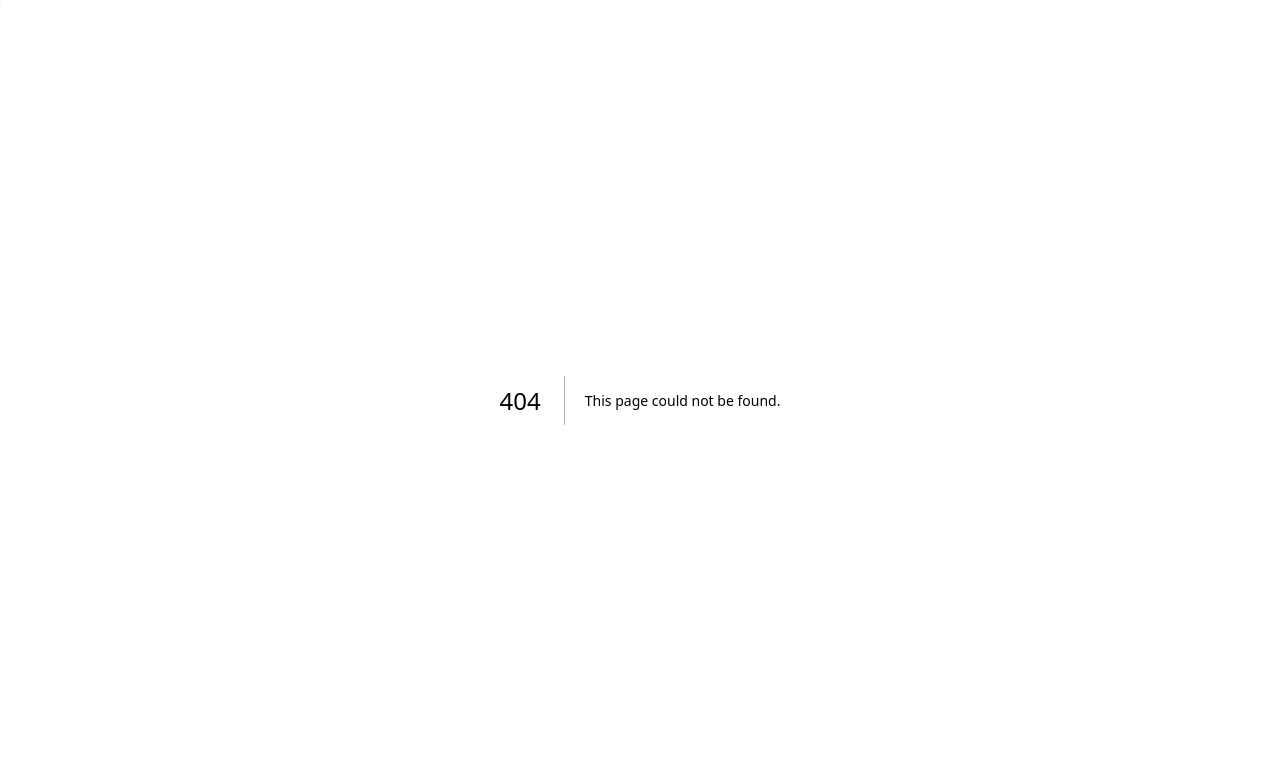
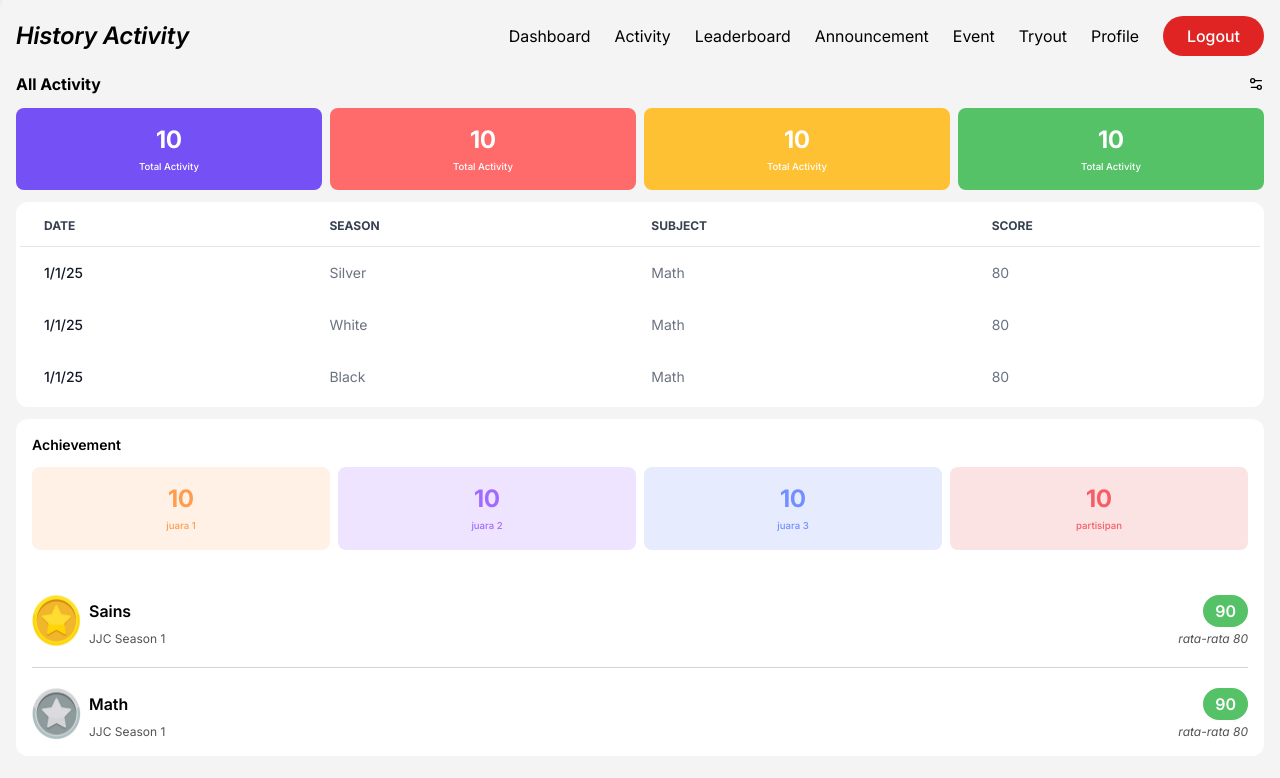
Before and after one commit to Firay24/JD-FiraYusiRukmana-jcc-frontend, a Next.js app: page /member/history-activity in a window 1280 px wide. Before the commit this address had no page. Shown: the top 778 px of the page. Built offline with nearby package versions, Linux system fonts and the light colour scheme.

Commit message:
feat(member): add history activity page
- Added new history activity page
- Created components for achievements
- Created components for activity cards
- Implemented table for activity display
- Replaced old activity page

```diff
--- /dev/null
+++ b/src/app/member/history-activity/_component/Achievement/index.tsx
@@ -0,0 +1,80 @@
+import React from "react";
+import CardHistoryActivity from "../CardActivity";
+import goldStar from "@public/img/star-1.png";
+import silverStar from "@public/img/star-2.png";
+
+const Achievement = () => {
+  return (
+    <div className="flex-col gap-1 p-3">
+      <p className="text-sm font-semibold">Achievement</p>
+      <div className="mt-3 flex flex-row gap-2">
+        {[1, 2, 3, 4].map((_, i) => {
+          const bgColors = ["bg-[#FFF1E6]", "bg-[#EEE4FF]", "bg-[#E6EBFE]", "bg-[#FBE2E3]"];
+          const textColors = ["text-[#FF9C4F]", "text-[#A16AFF]", "text-[#718FFF]", "text-[#F75E64]"];
+          const title = ["juara 1", "juara 2", "juara 3", "partisipan"];
+          return (
+            <div key={i} className="w-full">
+              <CardHistoryActivity title={title[i % title.length]} count={10} bgColor={bgColors[i % bgColors.length]} textColor={textColors[i % textColors.length]} />
+            </div>
+          );
+        })}
+      </div>
+
+      {/* List */}
+      <div className="mt-[45px] flex flex-col gap-5">
+        <div className="flex flex-row gap-2 border-b border-neutral-300 pb-5">
+          <img src={goldStar.src} alt="" />
+          <div className="flex w-full flex-col gap-1">
+            <div className="flex flex-row items-center justify-between gap-2">
+              <p className="text-md font-semibold">Sains</p>
+              <p className="text-md w-max rounded-full bg-base-green px-3 py-1 text-end font-semibold text-white">90</p>
+            </div>
+
+            <div className="flex flex-row items-center justify-between gap-2">
+              <div className="flex items-center gap-2">
+                <p className="text-xs text-neutral-600">JJC Season 1</p>
+              </div>
+              <p className="text-xs italic text-neutral-600">rata-rata 80</p>
+            </div>
+          </div>
+        </div>
+        <div className="flex flex-row gap-2">
+          <img src={silverStar.src} alt="" />
+          <div className="flex w-full flex-col gap-1">
+            <div className="flex flex-row items-center justify-between gap-2">
+              <p className="text-md font-semibold">Math</p>
+              <p className="text-md w-max rounded-full bg-base-green px-3 py-1 text-end font-semibold text-white">90</p>
+            </div>
+
+            <div className="flex flex-row items-center justify-between gap-2">
+              <div className="flex items-center gap-2">
+                <p className="text-xs text-neutral-600">JJC Season 1</p>
+              </div>
+              <p className="text-xs italic text-neutral-600">rata-rata 80</p>
+            </div>
+          </div>
+        </div>
+      </div>
+      {/* <div className="mt-[45px] flex flex-col gap-2">
+        <div className="flex flex-row items-center justify-between gap-2">
+          <div className="flex flex-row items-center gap-2">
+            <img src={goldStar.src} alt="" />
+            <div className="flex flex-col gap-1">
+              <p className="text-md font-semibold">Sains</p>
+              <p className="text-xs text-neutral-600">JJC Season 1</p>
+            </div>
+          </div>
+
+          <div>
+            <div className="flex flex-col items-end gap-1">
+              <p className="text-md w-max rounded-full bg-base-green px-3 py-1 text-end font-semibold text-white">90</p>
+              <p className="text-xs italic text-neutral-600">rata-rata 80</p>
+            </div>
+          </div>
+        </div>
+      </div> */}
+    </div>
+  );
+};
+
+export default Achievement;
--- /dev/null
+++ b/src/app/member/history-activity/_component/CardActivity/index.tsx
@@ -0,0 +1,13 @@
+import React from "react";
+import { TCardProps } from "./type";
+
+const CardHistoryActivity = ({ bgColor = "bg-white", title, count, textColor = "text-white" }: TCardProps) => {
+  return (
+    <div className={`${bgColor} flex flex-col items-center gap-1 rounded-lg p-4 ${textColor}`}>
+      {count && <p className="text-2xl font-bold">{count}</p>}
+      {title && <p className="text-center text-[0.6rem] font-medium">{title}</p>}
+    </div>
+  );
+};
+
+export default CardHistoryActivity;
--- /dev/null
+++ b/src/app/member/history-activity/_component/CardActivity/type.ts
@@ -0,0 +1,6 @@
+export type TCardProps = {
+  title: string;
+  count: number;
+  bgColor: string;
+  textColor?: string;
+};
--- /dev/null
+++ b/src/app/member/history-activity/_component/Table/index.tsx
@@ -0,0 +1,54 @@
+import React from "react";
+
+const Table = () => {
+  return (
+    <div className="relative overflow-x-auto">
+      <table className="w-full text-left text-sm text-gray-500 dark:text-gray-400 rtl:text-right">
+        <thead className="border-b text-xs uppercase text-gray-700">
+          <tr>
+            <th scope="col" className="px-6 py-3">
+              Date
+            </th>
+            <th scope="col" className="px-6 py-3">
+              Season
+            </th>
+            <th scope="col" className="px-6 py-3">
+              Subject
+            </th>
+            <th scope="col" className="px-6 py-3">
+              Score
+            </th>
+          </tr>
+        </thead>
+        <tbody>
+          <tr className="">
+            <th scope="row" className="whitespace-nowrap px-6 py-4 font-medium text-gray-900 dark:text-white">
+              1/1/25
+            </th>
+            <td className="px-6 py-4">Silver</td>
+            <td className="px-6 py-4">Math</td>
+            <td className="px-6 py-4">80</td>
+          </tr>
+          <tr className="">
+            <th scope="row" className="whitespace-nowrap px-6 py-4 font-medium text-gray-900 dark:text-white">
+              1/1/25
+            </th>
+            <td className="px-6 py-4">White</td>
+            <td className="px-6 py-4">Math</td>
+            <td className="px-6 py-4">80</td>
+          </tr>
+          <tr className="">
+            <th scope="row" className="whitespace-nowrap px-6 py-4 font-medium text-gray-900 dark:text-white">
+              1/1/25
+            </th>
+            <td className="px-6 py-4">Black</td>
+            <td className="px-6 py-4">Math</td>
+            <td className="px-6 py-4">80</td>
+          </tr>
+        </tbody>
+      </table>
+    </div>
+  );
+};
+
+export default Table;
--- /dev/null
+++ b/src/app/member/history-activity/page.tsx
@@ -0,0 +1,65 @@
+"use client";
+
+import Navbar from "@/components/module/Navbar";
+import { navbarMenuMember } from "@/data/navbarMember";
+import { useEffect, useState } from "react";
+import { LuSettings2 } from "react-icons/lu";
+import CardHistoryActivity from "./_component/CardActivity";
+import Table from "./_component/Table";
+import Achievement from "./_component/Achievement";
+import Container from "@/components/base/Container";
+
+const HistoruyActivity = () => {
+  const [isScrolled, setIsScrolled] = useState(false);
+
+  useEffect(() => {
+    const handleScroll = () => {
+      setIsScrolled(window.scrollY > 10);
+    };
+
+    window.addEventListener("scroll", handleScroll);
+
+    return () => {
+      window.removeEventListener("scroll", handleScroll);
+    };
+  }, []);
+  return (
+    <div className="min-h-screen bg-base-gray">
+      {/* nav */}
+      <Navbar menu={navbarMenuMember} isScrolled={isScrolled} isLogged title="History Activity" />
+      <Container>
+        <div className="flex flex-col gap-5 px-4">
+          {/* header */}
+          <div className="flex flex-row items-center justify-between">
+            <p className="flex-1 font-bold">All Activity</p>
+            <LuSettings2 className="ml-auto" />
+          </div>
+        </div>
+
+        {/* Card */}
+        <div className="mt-3 flex flex-row gap-2 px-4">
+          {[1, 2, 3, 4].map((_, i) => {
+            const bgColors = ["bg-base-purple", "bg-base-pink", "bg-base-yellow", "bg-base-green"];
+            return (
+              <div key={i} className="w-full">
+                <CardHistoryActivity title="Total Activity" count={10} bgColor={bgColors[i % bgColors.length]} />
+              </div>
+            );
+          })}
+        </div>
+
+        {/* Table */}
+        <div className="mx-4 mt-3 overflow-x-auto rounded-xl bg-white p-1">
+          <Table />
+        </div>
+
+        {/* Achievement */}
+        <div className="mx-4 mt-3 overflow-x-auto rounded-xl bg-white p-1">
+          <Achievement />
+        </div>
+      </Container>
+    </div>
+  );
+};
+
+export default HistoruyActivity;
```
Also changed, not shown: public/img/star-1.png (added), public/img/star-2.png (added), src/app/member/activity/page.tsx (deleted).
